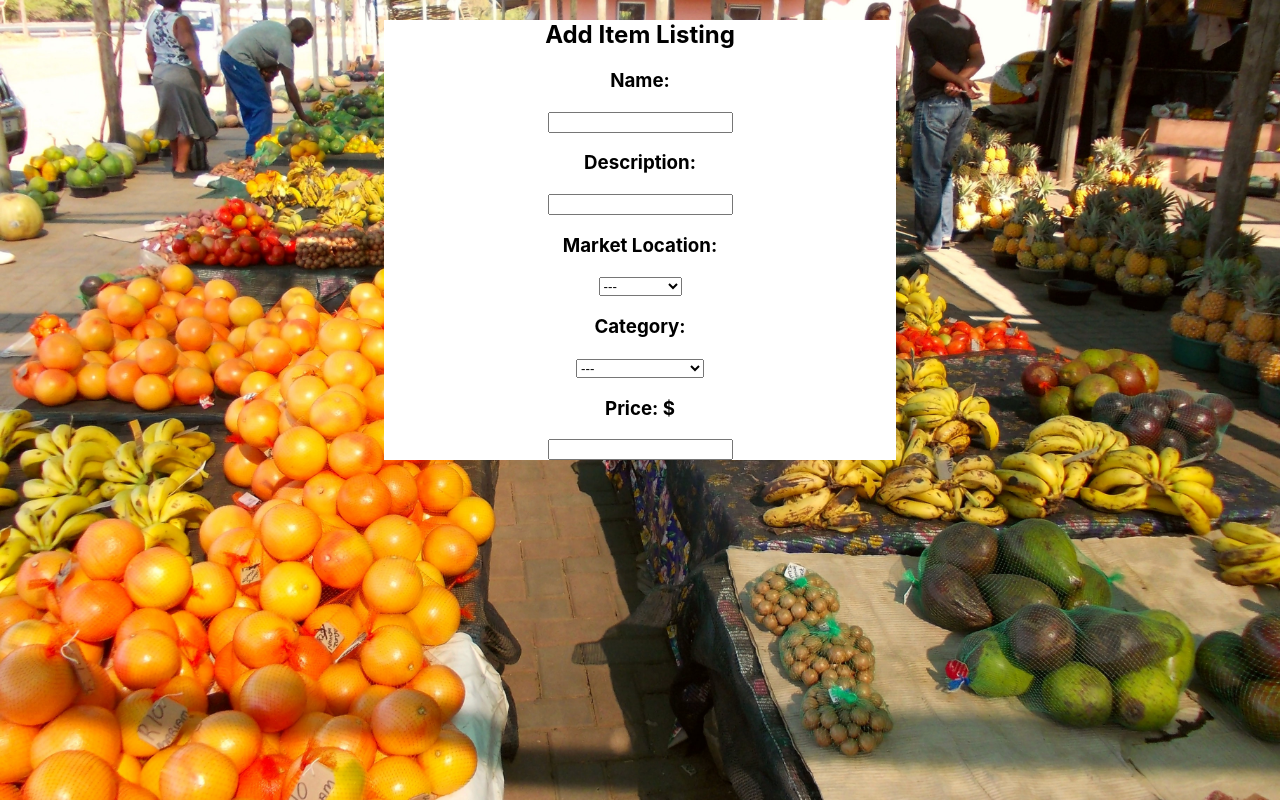
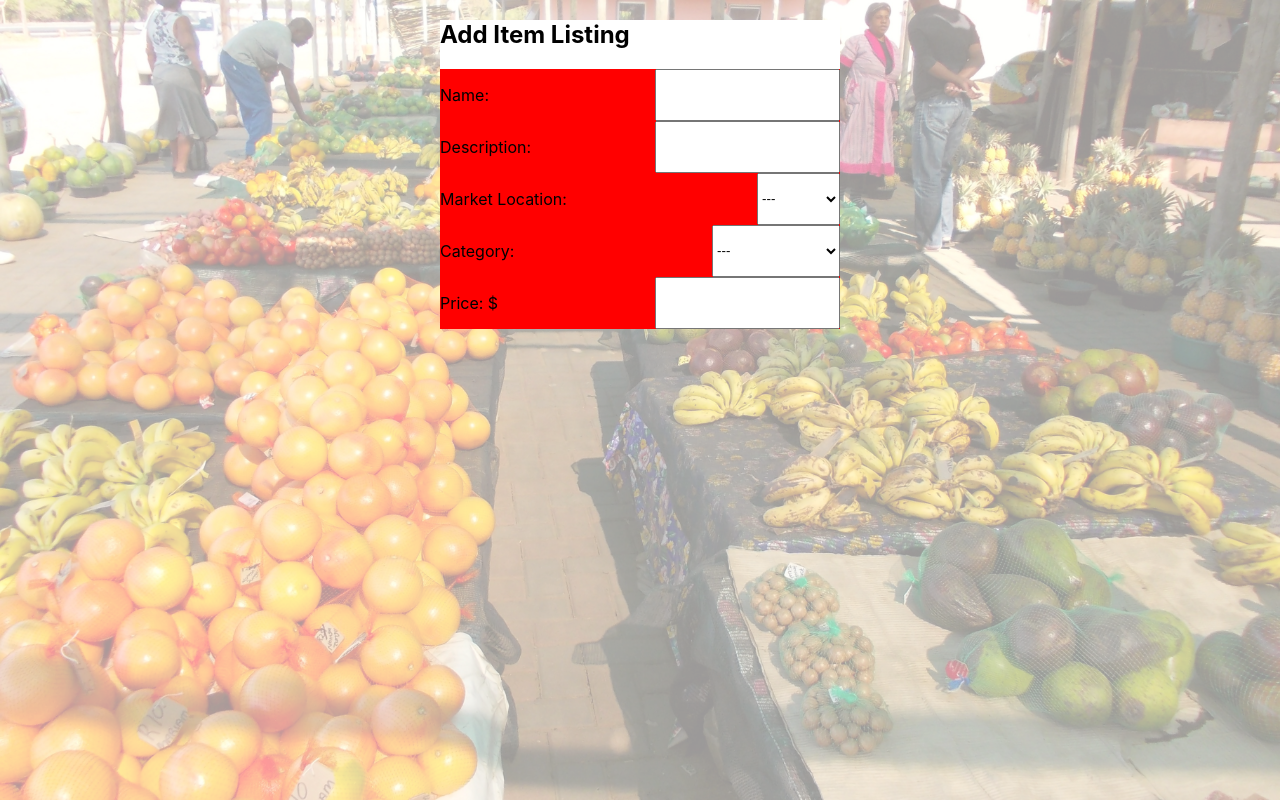
Before and after one commit to Build-Week-African-Marketplace-7/african-marketplace-frontend, a React (Create React App) app in the folder marketplace-frontend/: page /sell in a window 1280 px wide. Built offline with nearby package versions, Linux system fonts and the light colour scheme.

Commit message:
worked on add item form

```diff
--- a/marketplace-frontend/src/components/AddItem.js
+++ b/marketplace-frontend/src/components/AddItem.js
@@ -5,11 +5,17 @@ const AddItem = () => {
     <div className="addItemListing">
       <form className="addItemForm">
         <h2>Add Item Listing</h2>
-        <h3 className="addFormText">Name:</h3>
+        <section className="addItemSection">
+          <div className="inputContainers">
+            <p className="addFormText">Name:</p>
             <input type="text" className="addInputs" />
-        <h3 className="addFormText">Description:</h3>
+          </div>
+          <div className="inputContainers">
+            <p className="addFormText">Description:</p>
             <input type="text" className="addInputs" />
-        <h3 className="addFormText">Market Location:</h3>
+          </div>
+          <div className="inputContainers">
+            <p className="addFormText">Market Location:</p>
             <select className="addInputs">
               <option value="default">---</option>
               <option value="California">California</option>
@@ -19,7 +25,9 @@ const AddItem = () => {
               <option value="Utah">Utah</option>
               <option value="Wisconsin">Wisconsin</option>
             </select>
-        <h3 className="addFormText">Category:</h3>
+          </div>
+          <div className="inputContainers">
+            <p className="addFormText">Category:</p>
             <select className="addInputs">
               <option value="default">---</option>
               <option value="Animal Products">Animal Products</option>
@@ -29,8 +37,12 @@ const AddItem = () => {
               <option value="Other">Other</option>
               <option value="Roots and Tubers">Roots and Tubers</option>
             </select>
-        <h3 className="addFormText">Price: $</h3>
+          </div>
+          <div className="inputContainers">
+            <p className="addFormText">Price: $</p>
             <input type="integer" className="addInputs" />
+          </div>
+        </section>
       </form>
     </div>
   );
--- a/marketplace-frontend/src/index.css
+++ b/marketplace-frontend/src/index.css
@@ -5,9 +5,22 @@ body {
     sans-serif;
   -webkit-font-smoothing: antialiased;
   -moz-osx-font-smoothing: grayscale;
-  background-image: url("./homepage.jpg");
+  /* background-image: url("./homepage.jpg");
+  background-size: cover;
+  background-repeat: no-repeat; */
+}
+body::after {
+  content: "";
+  background: url("./homepage.jpg");
   background-size: cover;
   background-repeat: no-repeat;
+  opacity: 0.4;
+  top: 0;
+  left: 0;
+  bottom: 0;
+  right: 0;
+  position: absolute;
+  z-index: -1;
 }
 h1 {
   color: whitesmoke;
@@ -39,10 +52,19 @@ nav {
 }
 .addItemListing {
   background-color: white;
-  max-width: 40%;
+  max-width: 400px;
   margin: auto;
-  text-align: center;
 }
-.addInputs {
-  max-width: 50%;
+/* .addInputs {
+  max-width: 50%; */
+/* } */
+.addItemSection {
+  background-color: blue;
+  height: 100%;
 }
+.inputContainers {
+  display: flex;
+  background-color: red;
+  justify-content: space-between;
+  max-width: 100%;
+}
```
Lines whose indentation alone changed are shown as unchanged.
